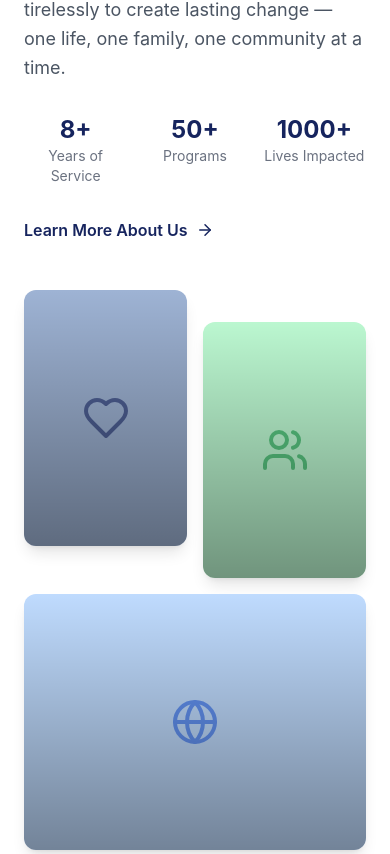
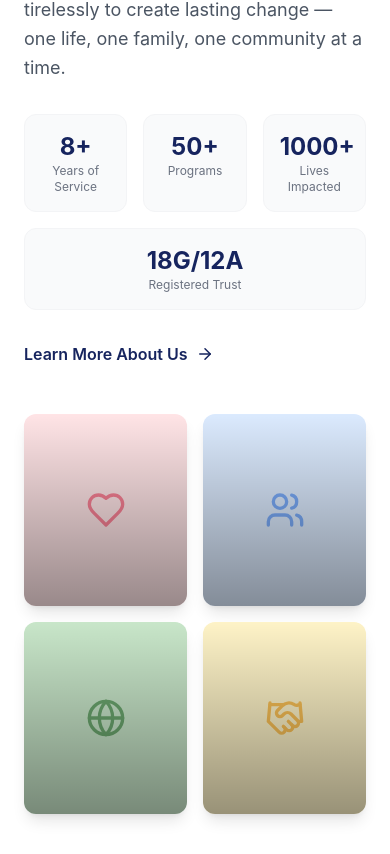
Before and after one commit to Vishnupriya1129/ASFT-NGO, a Next.js app in the folder apps/web/: page / in a window 390 px wide. Shown: the part 4470-5324 px from the top of the page. Built offline with nearby package versions, Linux system fonts and the light colour scheme; no server answers; the database is empty.

Commit message:
feat: about preview 4 image boxes and 4 stats columns

```diff
--- a/apps/web/src/app/components/home/AboutPreview.tsx
+++ b/apps/web/src/app/components/home/AboutPreview.tsx
@@ -2,7 +2,7 @@
 
 import Link from 'next/link';
 import { motion } from 'framer-motion';
-import { ArrowRight, Heart, Globe, Users } from 'lucide-react';
+import { ArrowRight, Heart, Globe, Users, Handshake } from 'lucide-react';
 
 export function AboutPreview() {
   return (
@@ -32,19 +32,23 @@ export function AboutPreview() {
               life, one family, one community at a time.
             </p>
 
-            {/* Stats */}
-            <div className="grid grid-cols-3 gap-4 mb-8">
-              <div className="text-center">
+            {/* Stats — 4 Columns */}
+            <div className="flex flex-wrap gap-4 mb-8">
+              <div className="flex-1 min-w-[80px] text-center bg-gray-50 rounded-xl p-4 border border-gray-100">
                 <p className="text-2xl font-bold text-primary-600">8+</p>
-                <p className="text-sm text-gray-500">Years of Service</p>
+                <p className="text-xs text-gray-500">Years of Service</p>
               </div>
-              <div className="text-center">
+              <div className="flex-1 min-w-[80px] text-center bg-gray-50 rounded-xl p-4 border border-gray-100">
                 <p className="text-2xl font-bold text-primary-600">50+</p>
-                <p className="text-sm text-gray-500">Programs</p>
+                <p className="text-xs text-gray-500">Programs</p>
               </div>
-              <div className="text-center">
+              <div className="flex-1 min-w-[80px] text-center bg-gray-50 rounded-xl p-4 border border-gray-100">
                 <p className="text-2xl font-bold text-primary-600">1000+</p>
-                <p className="text-sm text-gray-500">Lives Impacted</p>
+                <p className="text-xs text-gray-500">Lives Impacted</p>
+              </div>
+              <div className="flex-1 min-w-[80px] text-center bg-gray-50 rounded-xl p-4 border border-gray-100">
+                <p className="text-2xl font-bold text-primary-600">18G/12A</p>
+                <p className="text-xs text-gray-500">Registered Trust</p>
               </div>
             </div>
 
@@ -57,7 +61,7 @@ export function AboutPreview() {
             </Link>
           </motion.div>
 
-          {/* Right: Image Grid */}
+          {/* ✅ RIGHT: 4 IMAGE BOXES */}
           <motion.div
             initial={{ opacity: 0, x: 30 }}
             whileInView={{ opacity: 1, x: 0 }}
@@ -65,22 +69,35 @@ export function AboutPreview() {
             viewport={{ once: true }}
             className="grid grid-cols-2 gap-4"
           >
-            <div className="relative h-64 rounded-xl overflow-hidden shadow-lg">
+            {/* Box 1: Heart */}
+            <div className="relative h-48 rounded-xl overflow-hidden shadow-lg">
               <div className="absolute inset-0 bg-gradient-to-t from-black/40 to-transparent z-10" />
-              <div className="relative w-full h-full bg-primary-200 flex items-center justify-center">
-                <Heart size={48} className="text-primary-500 opacity-60" />
+              <div className="relative w-full h-full bg-rose-100 flex items-center justify-center">
+                <Heart size={40} className="text-rose-500 opacity-60" />
               </div>
             </div>
-            <div className="relative h-64 rounded-xl overflow-hidden shadow-lg mt-8">
+
+            {/* Box 2: Users */}
+            <div className="relative h-48 rounded-xl overflow-hidden shadow-lg">
               <div className="absolute inset-0 bg-gradient-to-t from-black/40 to-transparent z-10" />
-              <div className="relative w-full h-full bg-green-200 flex items-center justify-center">
-                <Users size={48} className="text-green-600 opacity-60" />
+              <div className="relative w-full h-full bg-blue-100 flex items-center justify-center">
+                <Users size={40} className="text-blue-500 opacity-60" />
               </div>
             </div>
-            <div className="relative h-64 rounded-xl overflow-hidden shadow-lg col-span-2">
+
+            {/* Box 3: Globe */}
+            <div className="relative h-48 rounded-xl overflow-hidden shadow-lg">
               <div className="absolute inset-0 bg-gradient-to-t from-black/40 to-transparent z-10" />
-              <div className="relative w-full h-full bg-blue-200 flex items-center justify-center">
-                <Globe size={48} className="text-blue-600 opacity-60" />
+              <div className="relative w-full h-full bg-emerald-100 flex items-center justify-center">
+                <Globe size={40} className="text-emerald-500 opacity-60" />
+              </div>
+            </div>
+
+            {/* ✅ Box 4: Handshake (NEW) */}
+            <div className="relative h-48 rounded-xl overflow-hidden shadow-lg">
+              <div className="absolute inset-0 bg-gradient-to-t from-black/40 to-transparent z-10" />
+              <div className="relative w-full h-full bg-amber-100 flex items-center justify-center">
+                <Handshake size={40} className="text-amber-500 opacity-60" />
               </div>
             </div>
           </motion.div>
--- a/apps/web/src/app/donate/page.tsx
+++ b/apps/web/src/app/donate/page.tsx
@@ -1,18 +1,29 @@
-import { Metadata } from 'next';
+'use client';
+
+import { useState } from 'react';
 import { Navbar } from '@/app/components/layout/Navbar';
 import { Footer } from '@/app/components/layout/Footer';
 import Image from 'next/image';
 import Link from 'next/link';
-import { Heart, Shield, Banknote, QrCode, Building2, Copy, Check, ArrowRight } from 'lucide-react';
-
-export const metadata: Metadata = {
-  title: 'Donate | Aram Saeivom Family Trust',
-  description: 'Support our mission. Every donation helps us create lasting change in communities across Tamil Nadu.',
-};
+import Head from 'next/head';
+import { Heart, Shield, QrCode, Building2, Copy, Check, ArrowRight } from 'lucide-react';
 
 export default function DonatePage() {
+  const [copied, setCopied] = useState(false);
+
+  const handleCopy = (text: string) => {
+    navigator.clipboard.writeText(text);
+    setCopied(true);
+    setTimeout(() => setCopied(false), 2000);
+  };
+
   return (
     <>
+      <Head>
+        <title>Donate | Aram Saeivom Family Trust</title>
+        <meta name="description" content="Support our mission. Every donation helps us create lasting change in communities across Tamil Nadu." />
+      </Head>
+
       <Navbar />
       <main className="min-h-screen bg-white pt-24">
 
@@ -86,10 +97,11 @@ export default function DonatePage() {
                 <div className="mt-4 p-3 bg-gray-50 rounded-lg border border-gray-200 flex items-center justify-between">
                   <span className="text-sm font-mono text-gray-700">aramsaeivom@upi</span>
                   <button
-                    onClick={() => navigator.clipboard.writeText('aramsaeivom@upi')}
-                    className="text-primary-600 hover:text-primary-700 text-sm flex items-center gap-1"
+                    onClick={() => handleCopy('aramsaeivom@upi')}
+                    className="text-primary-600 hover:text-primary-700 text-sm flex items-center gap-1 transition-colors"
                   >
-                    <Copy size={14} /> Copy
+                    {copied ? <Check size={14} /> : <Copy size={14} />}
+                    {copied ? 'Copied!' : 'Copy'}
                   </button>
                 </div>
               </div>
@@ -155,32 +167,6 @@ export default function DonatePage() {
           </div>
         </section>
 
-        {/* ===== IMPACT ===== */}
-        <section className="py-16 bg-white border-t border-gray-100">
-          <div className="max-w-4xl mx-auto px-6 text-center">
-            <h2 className="text-2xl font-serif font-bold text-primary-800 mb-4">
-              Your Support Creates Impact
-            </h2>
-            <div className="grid grid-cols-1 md:grid-cols-3 gap-6 mt-8">
-              <div className="bg-gray-50 rounded-xl p-6">
-                <div className="text-3xl mb-2">🍲</div>
-                <p className="font-bold text-gray-800">Meals Served</p>
-                <p className="text-2xl font-bold text-primary-600">12,000+</p>
-              </div>
-              <div className="bg-gray-50 rounded-xl p-6">
-                <div className="text-3xl mb-2">👨‍👩‍👧‍👦</div>
-                <p className="font-bold text-gray-800">Families Helped</p>
-                <p className="text-2xl font-bold text-primary-600">1,500+</p>
-              </div>
-              <div className="bg-gray-50 rounded-xl p-6">
-                <div className="text-3xl mb-2">📚</div>
-                <p className="font-bold text-gray-800">Programs</p>
-                <p className="text-2xl font-bold text-primary-600">60+</p>
-              </div>
-            </div>
-          </div>
-        </section>
-
         {/* ===== CTA ===== */}
         <section className="py-16 bg-primary-50 border-t border-primary-100">
           <div className="max-w-4xl mx-auto px-6 text-center">
```
Also changed, not shown: apps/web/src/app/contact/page.tsx (+5 -5 lines).
